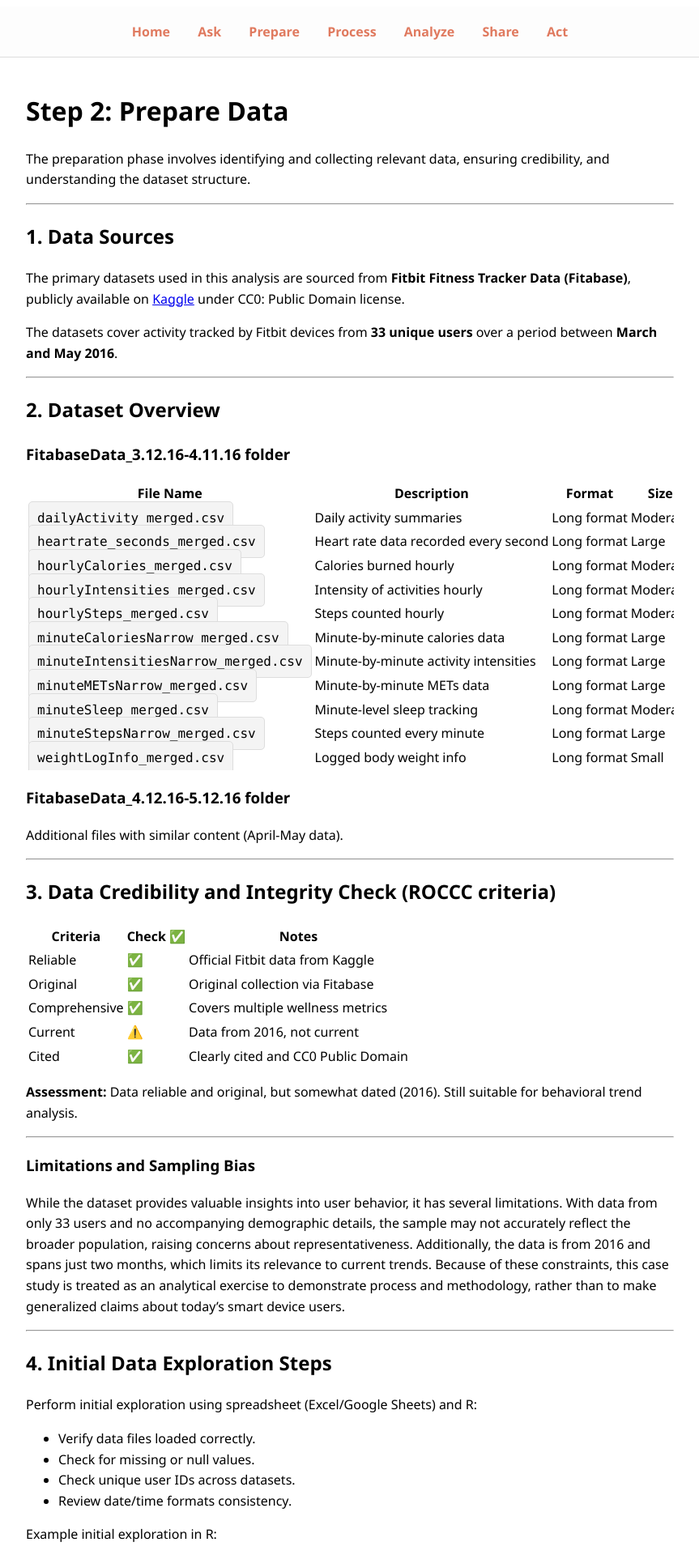
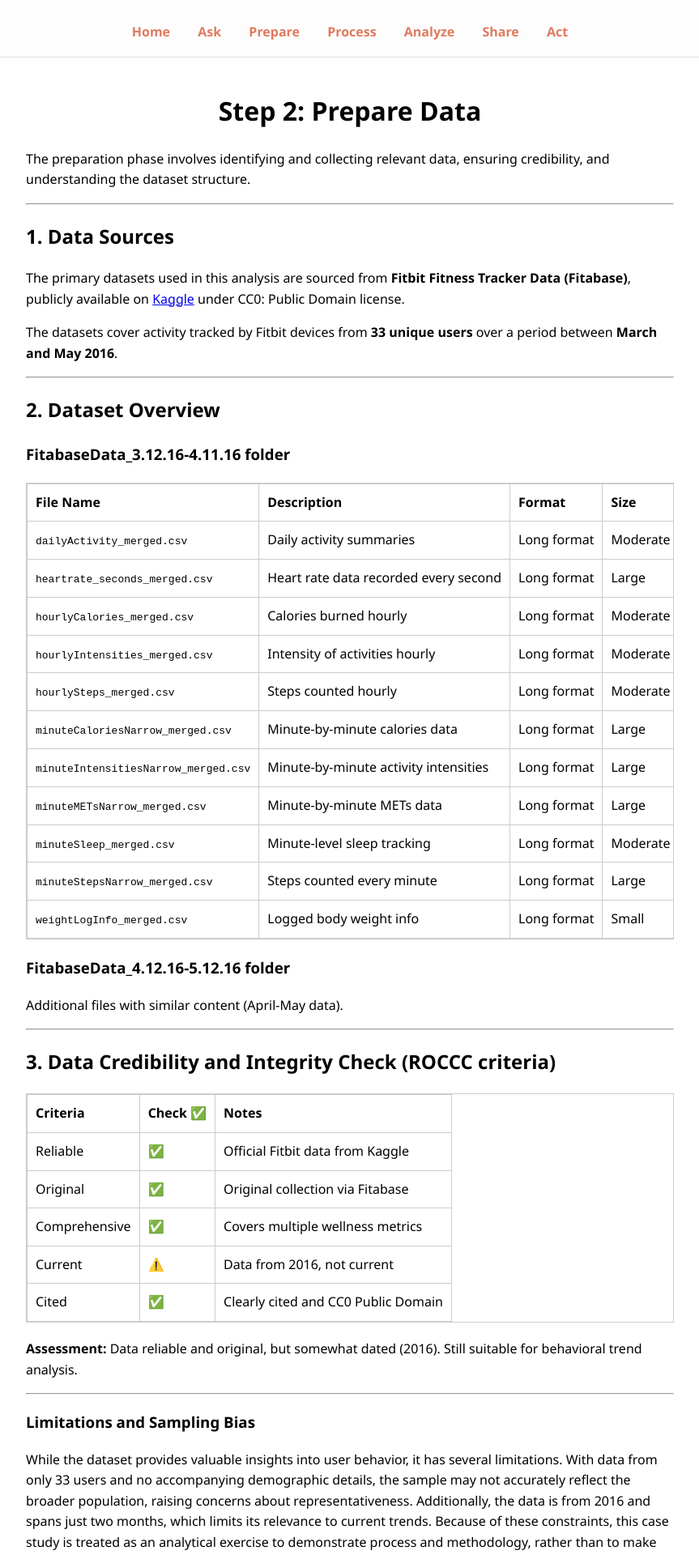
Before and after one commit to YiChiang12/bellabeat_case_study, a Jekyll site: the page built from docs/step2_prepare/step2_prepare.md, in a window 1280 px wide. Shown: the top 1920 px of the page at 81% size, without its empty margins (208-1071 px from the left). Built offline with Jekyll 4.4.1, drawn with Linux system fonts in a browser that asks for light colours.

Commit message:
Update boarder lines

```diff
--- a/docs/assets/style.css
+++ b/docs/assets/style.css
@@ -28,16 +28,53 @@
   line-height: 1.6;
 }
 
+/* Center the homepage title */
+.page-content h1 {
+  text-align: center;
+}
+
 /* Add border and padding to code blocks */
-pre, code {
+pre {
   background-color: #f4f4f4;
   border: 1px solid #ddd;
-  padding: 10px;
+  padding: 12px;
   border-radius: 5px;
+  overflow-x: auto;
+}
+
+pre code {
+  background: none;
+  border: none;
+  padding: 0;
   font-family: Consolas, monospace;
 }
 
-/* For tables or charts */
+/* Tables with borders */
+table {
+  width: 100%;
+  border-collapse: collapse;
+  margin: 20px 0;
+}
+
+table, th, td {
+  border: 1px solid #ccc;
+}
+
+th, td {
+  padding: 10px;
+  text-align: left;
+}
+
+/* Wrapper for visual framing */
+.framed-table {
+  border: 1px solid #aaa;
+  border-radius: 6px;
+  padding: 10px;
+  background: #f9f9f9;
+  margin: 20px 0;
+}
+
+/* Add border around images or charts */
 img, iframe, .chart {
   border: 1px solid #ccc;
   border-radius: 6px;
```
Also changed, not shown: README.md (+1 -1 lines).
